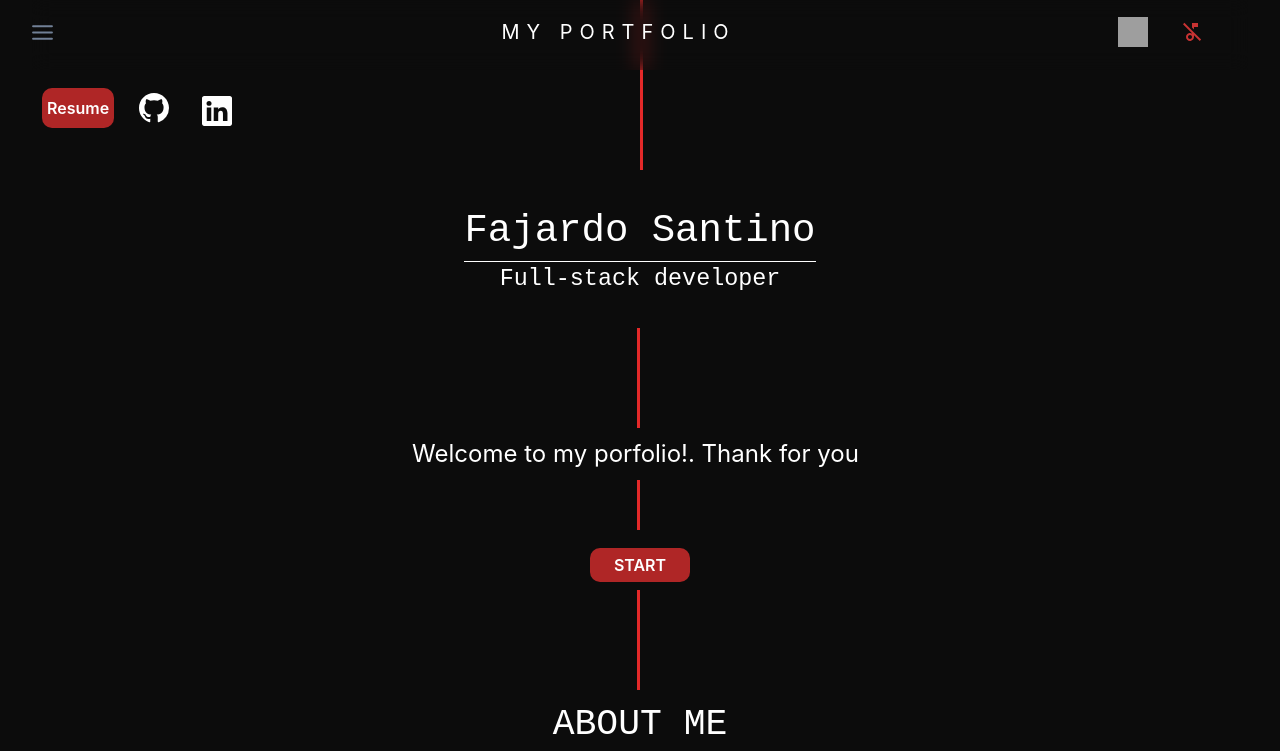
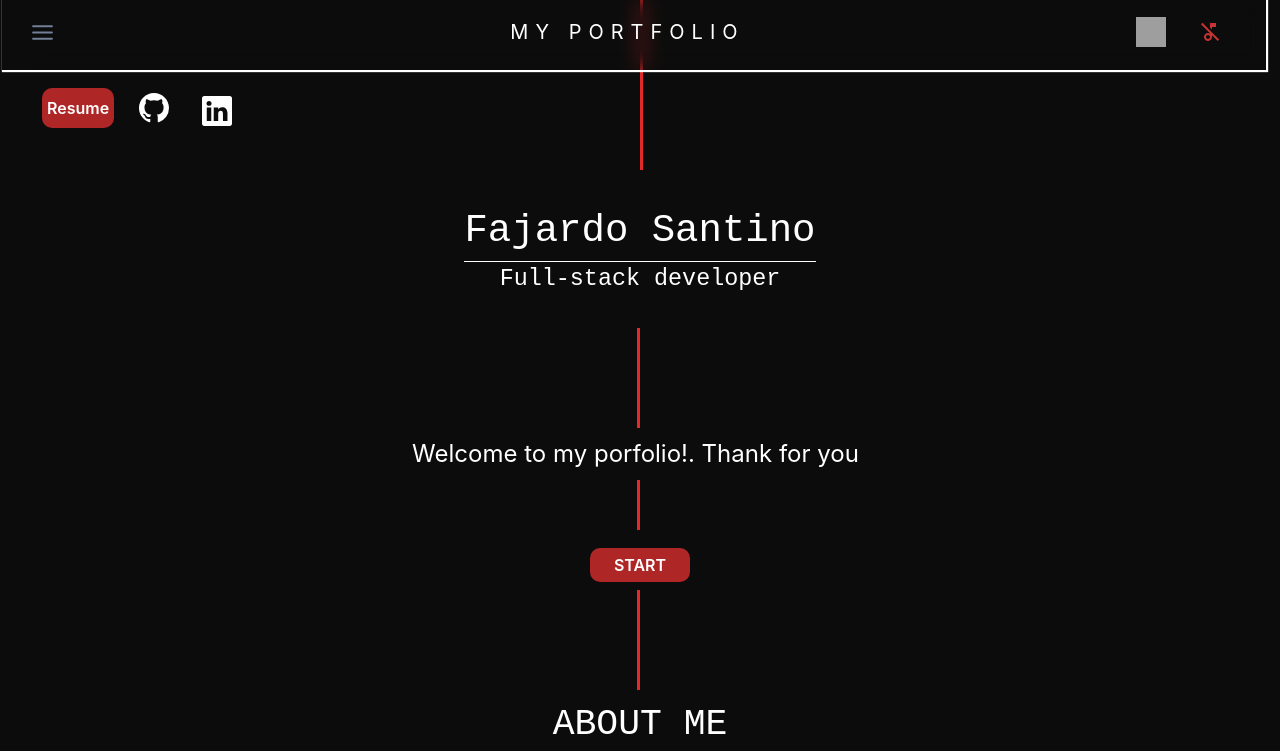
Before and after one commit to SantinoFajardo/myporfolio, a Next.js app: page / in a window 1280 px wide. Shown: the top 751 px of the page. Built offline with nearby package versions, Linux system fonts and the light colour scheme; grey boxes are pictures that could not be loaded.

Commit message:
nav border

```diff
--- a/src/components/layout/navBar.tsx
+++ b/src/components/layout/navBar.tsx
@@ -62,13 +62,13 @@ export default function Nav() {
         position={"sticky"}
         backgroundColor="transparent"
         backdropFilter="blur(10px)"
-        w="100%"
+        w="96.4vw"
         h={["70px", "70px", "70px", "70px"]}
         top={0}
         zIndex={10}
       >
         <Box
-          // boxShadow={"1px 1px 1px 1px white"}
+          boxShadow={"1px 1px 1px 1px white"}
           zIndex={100}
           marginLeft={"-30px"}
           width={"100vw"}
```
